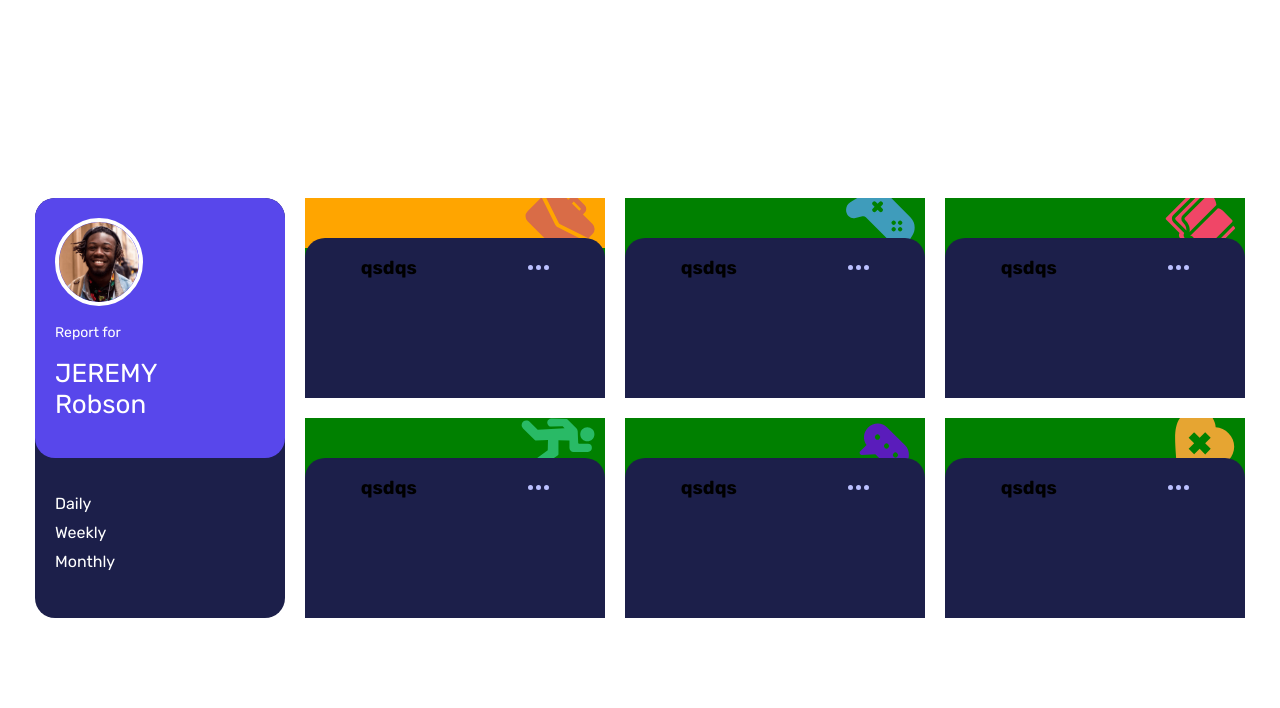
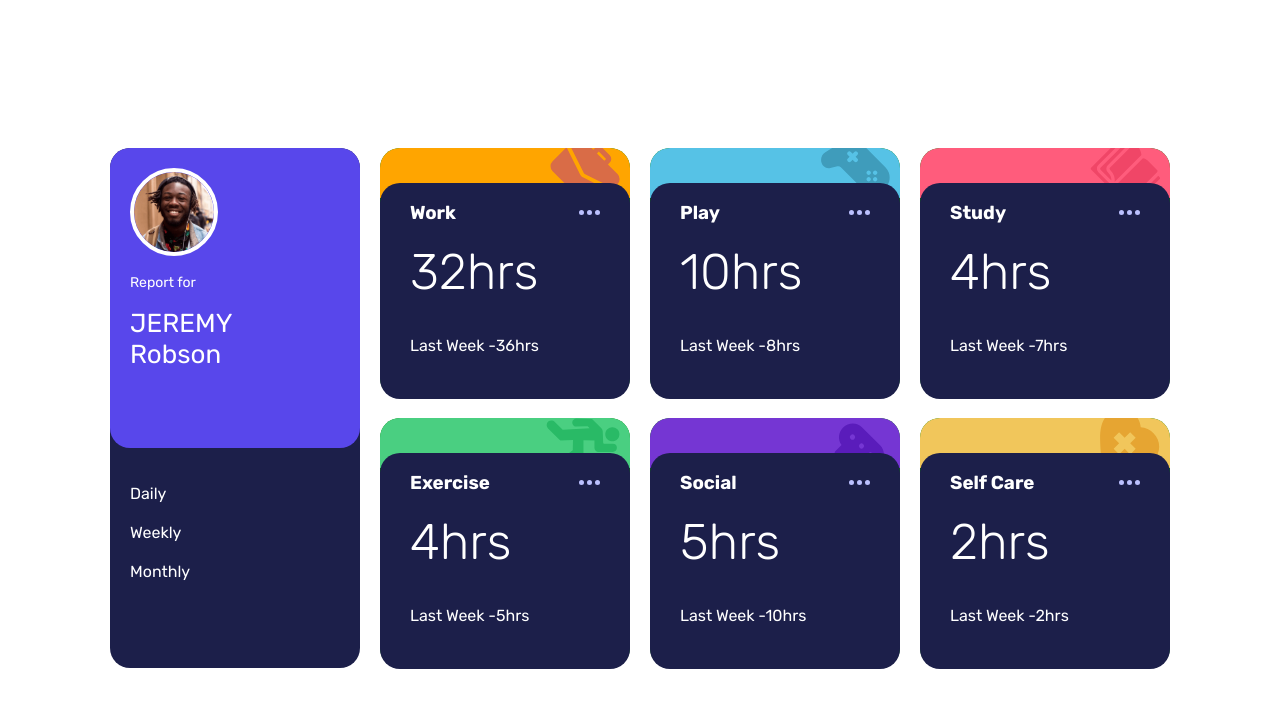
Before and after one commit to yazid78/time-tracking-dashboard-, a website: page index.html in a window 1280 px wide. Drawn offline with Linux system fonts and the light colour scheme.

Commit message:
js end ,deskop end

```diff
--- a/index.html
+++ b/index.html
@@ -24,9 +24,9 @@
           <h1>JEREMY Robson</h1>
         </div>
         <ul class="textProfil">
-          <li>Daily</li>
-          <li>Weekly</li>
-          <li>Monthly</li>
+          <li id="daily">Daily</li>
+          <li id="weekly">Weekly</li>
+          <li id="monthly">Monthly</li>
         </ul>
       </div>
 
@@ -36,7 +36,7 @@
         </div>
         <div class="trackingTime">
           <div class="theme">
-            <h3>qsdqs</h3>
+
             <img src="./images/icon-ellipsis.svg" alt="">
           </div>
         </div>
@@ -48,7 +48,7 @@
         </div>
         <div class="trackingTime">
           <div class="theme">
-            <h3>qsdqs</h3>
+
             <img src="./images/icon-ellipsis.svg" alt="">
           </div>
         </div>
@@ -60,7 +60,7 @@
         </div>
         <div class="trackingTime">
           <div class="theme">
-            <h3>qsdqs</h3>
+
             <img src="./images/icon-ellipsis.svg" alt="">
           </div>
         </div>
@@ -71,31 +71,27 @@
         </div>
         <div class="trackingTime">
           <div class="theme">
-            <h3>qsdqs</h3>
             <img src="./images/icon-ellipsis.svg" alt="">
           </div>
         </div>
       </div>
       <div class="card">
-
         <div class="logo5">
           <img src="./images/icon-social.svg" alt="">
         </div>
         <div class="trackingTime">
           <div class="theme">
-            <h3>qsdqs</h3>
+
             <img src="./images/icon-ellipsis.svg" alt="">
           </div>
         </div>
       </div>
-
       <div class="card">
         <div class="logo6">
           <img src="./images/icon-self-care.svg" alt="">
         </div>
         <div class="trackingTime">
           <div class="theme">
-            <h3>qsdqs</h3>
             <img src="./images/icon-ellipsis.svg" alt="">
           </div>
         </div>
--- a/src/css/style.css
+++ b/src/css/style.css
@@ -19,8 +19,8 @@
 }
 .dashboard {
   display: grid;
-  grid-template-columns: 250px 300px 300px 300px;
-  grid-template-rows: 200px 200px;
+  grid-template-columns: 250px 250px 250px 250px;
+  grid-template-rows: 250px 250px;
   gap: 20px;
 }
 /* css pour la card profil */
@@ -39,6 +39,7 @@
   z-index: 2;
   border-radius: 20px;
   background-color: var(--Blue);
+  height: 50%;
 }
 .nameProfil img {
   border: 4px solid white;
@@ -64,6 +65,13 @@
   padding: 20px;
   color: white;
 }
+.textProfil li {
+  margin-bottom: 10px;
+  cursor: pointer;
+}
+.textProfil li:hover {
+  text-decoration: underline;
+}
 /* css pour la card profil */
 
 /* css pour les autres cards */
@@ -71,6 +79,7 @@
   background-color: green;
   height: 100%;
   display: grid;
+  border-radius: 20px;
 }
 .logo1 {
   background-color: orange;
@@ -84,6 +93,7 @@
   height: 50px;
   display: flex;
   justify-content: end;
+  border-radius: 20px 20px 0 0;
 }
 .logo1 img {
   margin-right: 10px;
@@ -99,6 +109,9 @@
   position: relative;
   top: -10px;
 }
+.logo2 {
+  background-color: var(--Soft-blue-play);
+}
 .logo3 img {
   margin-right: 10px;
   height: 70px;
@@ -106,12 +119,21 @@
   position: relative;
   top: -10px;
 }
+.logo3 {
+  background-color: var(--Light-red-study);
+}
 .logo4 img {
   margin-right: 10px;
+}
+.logo4 {
+  background-color: var(--Lime-green-exercise);
 }
 .logo5 img {
   margin-right: 10px;
   position: absolute;
+}
+.logo5 {
+  background-color: var(--Violet-social);
 }
 .logo6 img {
   margin-right: 10px;
@@ -120,20 +142,36 @@
   position: relative;
   top: -10px;
 }
+.logo6 {
+  background-color: var(--Soft-orange-self-care);
+}
 .trackingTime {
   background-color: var(--violet-dark);
-  height: 160px;
-  border-radius: 20px 20px 0 0;
+  height: 216px;
+  border-radius: 20px;
   position: relative;
-  top: -10px;
+  top: -15px;
+  color: white;
 }
-/* css pour les autres cards */
-
-/* css pour les details des cards */
+.trackingTime:hover {
+  cursor: pointer;
+  background-color: hsl(235, 33%, 50%);
+}
+.trackingTime h1 {
+  font-size: 50px;
+  font-weight: 300;
+  margin-top: 0;
+}
 .theme {
   display: flex;
-  justify-content: space-around;
+  justify-content: space-between;
+  margin-left: 30px;
+  margin-right: 30px;
 }
 .theme > img {
   object-fit: contain;
+  order: 1;
 }
+.typeTracking {
+  padding-left: 30px;
+}
--- a/src/index.js
+++ b/src/index.js
@@ -4,10 +4,87 @@ async function fetchData() {
   return data;
 }
 
+const daily = document.getElementById("daily");
+const weekly = document.getElementById("weekly");
+const monthly = document.getElementById("monthly");
+
 async function processData() {
   const data = await fetchData();
-  data.forEach((element) => {
-    console.log("d", element.timeframes.daily.current);
+
+  const theme = document.querySelectorAll(".theme");
+  const trackingTime = document.querySelectorAll(".trackingTime");
+
+  theme.forEach((theme, index) => {
+    const title = document.createElement("h3");
+
+    title.textContent = data[index].title;
+    theme.appendChild(title);
+  });
+
+  function clearTrackingTime() {
+    trackingTime.forEach((tracking) => {
+      const typeTrackings = tracking.querySelectorAll(".typeTracking");
+      typeTrackings.forEach((typeTracking) => {
+        tracking.removeChild(typeTracking);
+      });
+    });
+  }
+  function Daily() {
+    trackingTime.forEach((trackingTime, index) => {
+      const container = document.createElement("div");
+      const dailyCurrent = document.createElement("h1");
+      const dailyPrevious = document.createElement("p");
+      container.classList.add("typeTracking");
+      dailyCurrent.textContent = data[index].timeframes.daily.current + "hrs";
+
+      dailyPrevious.textContent = "Yesterday" + " " + "-" + data[index].timeframes.daily.previous + "hrs";
+      container.appendChild(dailyCurrent);
+      container.appendChild(dailyPrevious);
+      trackingTime.appendChild(container);
+    });
+  }
+
+  function Weekly() {
+    trackingTime.forEach((trackingTime, index) => {
+      const container = document.createElement("div");
+      const dailyCurrent = document.createElement("h1");
+      const dailyPrevious = document.createElement("p");
+      container.classList.add("typeTracking");
+
+      dailyCurrent.textContent = data[index].timeframes.weekly.current + "hrs";
+      dailyPrevious.textContent = "Last Week" + " " + "-" + data[index].timeframes.weekly.previous + "hrs";
+      container.appendChild(dailyCurrent);
+      container.appendChild(dailyPrevious);
+      trackingTime.appendChild(container);
+    });
+  }
+  function Monthly() {
+    trackingTime.forEach((trackingTime, index) => {
+      const container = document.createElement("div");
+      const dailyCurrent = document.createElement("h1");
+      const dailyPrevious = document.createElement("p");
+      container.classList.add("typeTracking");
+
+      dailyCurrent.textContent = data[index].timeframes.monthly.current + "hrs";
+      dailyPrevious.textContent = "Last Month" + " " + "-" + data[index].timeframes.monthly.previous + "hrs";
+      container.appendChild(dailyCurrent);
+      container.appendChild(dailyPrevious);
+      trackingTime.appendChild(container);
+    });
+  }
+
+  Weekly();
+  daily.addEventListener("click", () => {
+    clearTrackingTime();
+    Daily();
+  });
+  weekly.addEventListener("click", () => {
+    clearTrackingTime();
+    Weekly();
+  });
+  monthly.addEventListener("click", () => {
+    clearTrackingTime();
+    Monthly();
   });
 }
 
```
